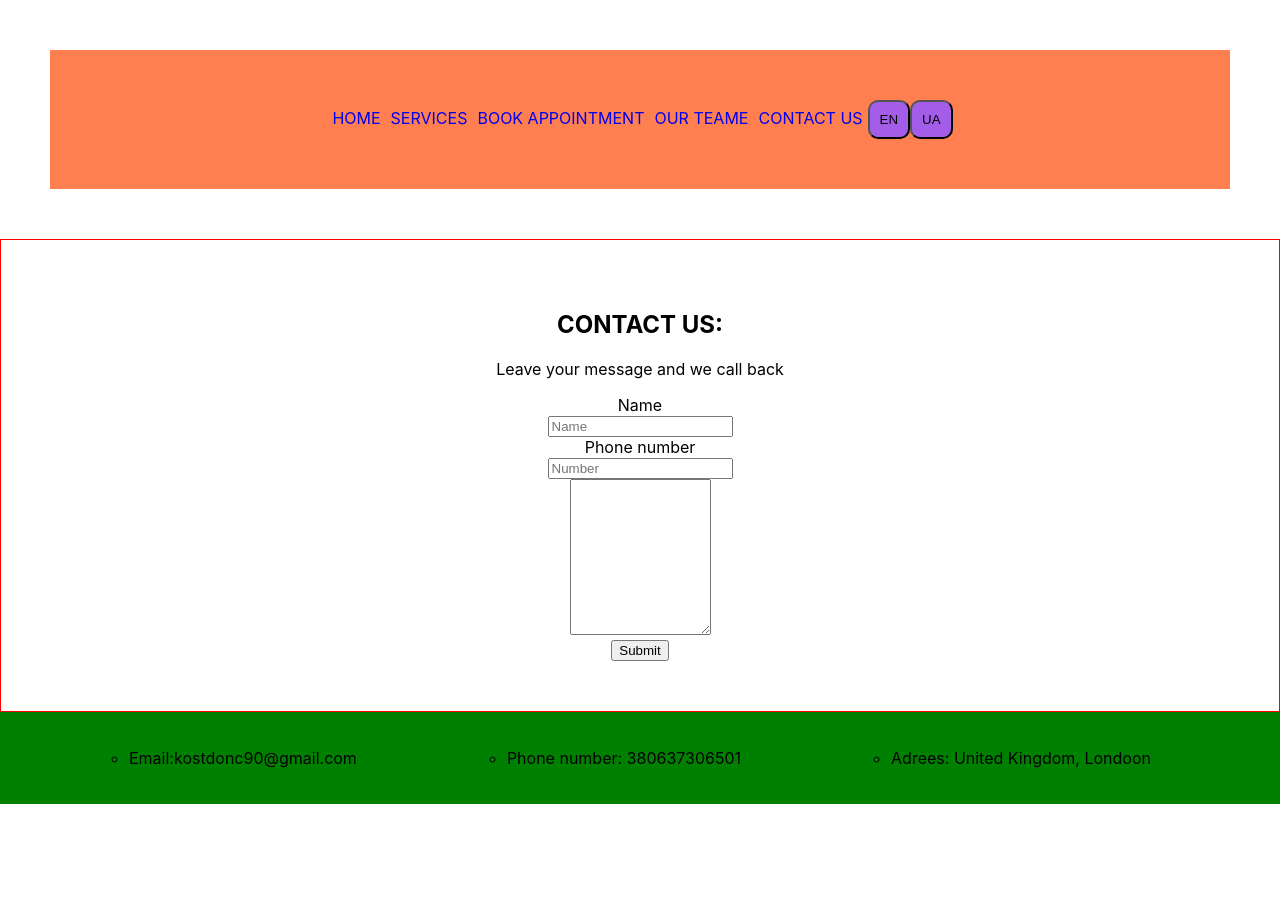
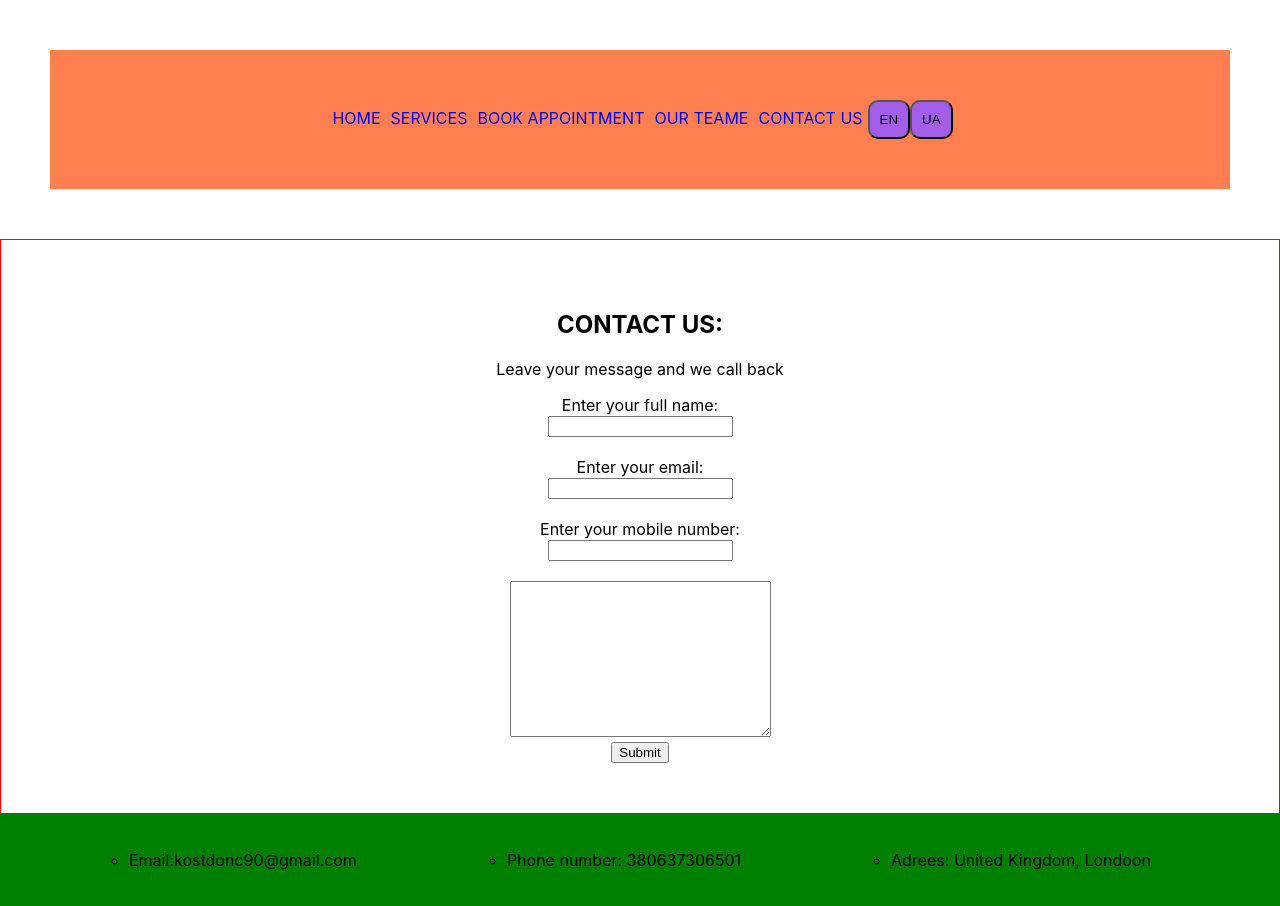
Before and after one commit to Kost90/law-app, a React (Create React App) app: page /contactus in a window 1280 px wide. Before the commit the page ends 804 px from the top, so only its background shows below. Built offline with nearby package versions, Linux system fonts and the light colour scheme.

Commit message:
created FormContact and ContactApi

```diff
--- /dev/null
+++ b/src/api/Contactsapi.js
@@ -0,0 +1,22 @@
+
+const url = 'https://64a5872d00c3559aa9bfdad8.mockapi.io/law-app'
+
+export const getContacts = async () => {
+    const response = await fetch(url)
+
+    return await response.json()
+  }
+
+  export const addContact = (contact) =>{
+    fetch(url, {
+            method: 'POST',
+            headers: {"Content-Type": "application/json"},
+            body: JSON.stringify(contact)
+        })
+  }
+
+  export const deleteContact = (id) =>{
+    fetch(url`${id}`, {
+            method: 'DELETE',
+        })
+  }
--- a/src/components/Context/UseContext.jsx
+++ b/src/components/Context/UseContext.jsx
@@ -1,49 +1,65 @@
-import { createContext, useContext, useReducer } from 'react'
-import { dataReducer } from '../reduser/dataReducer';
-import { dataActionsTypes } from '../reduser/dataActiontypes';
+import { createContext, useContext, useReducer, useState } from "react";
+import { dataReducer } from "../reduser/dataReducer";
+import { dataActionsTypes } from "../reduser/dataActiontypes";
+import { addContact } from "../../api/Contactsapi";
 
-export const DataContext = createContext()
+export const DataContext = createContext();
 
 const initialData = null;
 
+const contactData = [];
 
 export const useDataContext = () => {
+  const context = useContext(DataContext);
 
-    const context = useContext(DataContext)
-
-if (typeof context === 'undefined') {
-    throw new Error('useDataContext must be used into DataProvider!')
+  if (typeof context === "undefined") {
+    throw new Error("useDataContext must be used into DataProvider!");
   }
 
-  return context
-}
+  return context;
+};
 
 export const DataProvider = ({ children }) => {
+  const [contactstate, setcontactstate] = useState(contactData);
+
+  console.log(contactstate);
+
+  const postContact = (contact) => {
+    addContact(contact)
+
+    setcontactstate((prev) => [...prev, contact]);
+  };
 
   const [{ data }, dispatchUsers] = useReducer(dataReducer, {
     data: initialData,
-    })
+  });
 
-    const addbookData = newData => {
+  const addbookData = (newData) => {
     // fetch()
-      dispatchUsers({ type: dataActionsTypes.ADD_BOOKDATA, payload: { newData } })
-    }
+    dispatchUsers({
+      type: dataActionsTypes.ADD_BOOKDATA,
+      payload: { newData },
+    });
+  };
 
-    const removeData = dataId => {
+  const removeData = (dataId) => {
     // fetch()
-      dispatchUsers({ type: dataActionsTypes.REMOVE_DATA, payload: { dataId } })
-    }
+    dispatchUsers({ type: dataActionsTypes.REMOVE_DATA, payload: { dataId } });
+  };
 
   return (
     <DataContext.Provider
       value={{
         data,
+        contactstate,
+        postContact,
         addbookData,
         removeData,
-        }}>
+      }}
+    >
       {children}
     </DataContext.Provider>
-    )
-  }
+  );
+};
 
-  export default useDataContext
+export default useDataContext;
--- /dev/null
+++ b/src/components/ui/Form/Formcontact/FormContact.jsx
@@ -0,0 +1,65 @@
+import { useForm, FormProvider } from "react-hook-form";
+import { v4 as uuidv4 } from "uuid";
+import { Link } from "react-router-dom";
+import { useDataContext } from "../../../Context/UseContext";
+
+export default function FormContact() {
+  const { postContact } = useDataContext();
+
+  const {
+    register,
+    handleSubmit,
+    reset,
+    formState: { errors },
+  } = useForm({
+    defaultValues: {
+      name: "",
+      phone: "",
+      email: "",
+      comment: "",
+      id: uuidv4(),
+    },
+  });
+
+  const onSubmit = (data) => {
+    postContact(data)
+    reset();
+  };
+
+  return (
+    <form onSubmit={handleSubmit(onSubmit)}>
+      <div>
+        <label htmlFor="name">Enter your full name:</label>
+        <br />
+        <input type="text" {...register("name", { required: true })} />
+        {errors.name && <div style={{ color: "red" }}>Enter your name</div>}
+      </div>
+      <br />
+      <div>
+        <label htmlFor="name">Enter your email:</label>
+        <br />
+        <input type="email" {...register("email", { required: true })} />
+        {errors.name && <div style={{ color: "red" }}>Enter your email</div>}
+      </div>
+      <br />
+      <div>
+        <label htmlFor="name">Enter your mobile number:</label>
+        <br />
+        <input
+          type="number"
+          {...register("phone", { minLength: 8, maxLength: 25 })}
+        />
+        {errors.phone && <div style={{ color: "red" }}>Enter your number</div>}
+      </div>
+      <br />
+      <div>
+        <textarea
+          cols="30"
+          rows="10"
+          {...register("comment", { required: true })}
+        ></textarea>
+      </div>
+      <input type="submit" />
+    </form>
+  );
+}
--- a/src/pages/Contact_us/Contactus.jsx
+++ b/src/pages/Contact_us/Contactus.jsx
@@ -1,4 +1,4 @@
-import React, {useState} from 'react'
+import FormContact from "../../components/ui/Form/Formcontact/FormContact"
 
 export default function Contactus() {
 
@@ -7,23 +7,7 @@ export default function Contactus() {
     <div className='border'>
       <h2>Contact us:</h2>
       <p>Leave your message and we call back</p>
-      <form action="">
-      <label htmlFor="Name">
-          Name
-        </label>
-        <br />
-        <input type="text" placeholder='Name'/>
-        <br />
-        <label htmlFor="Phone number">
-          Phone number
-        </label>
-        <br />
-        <input type="number" placeholder='Number'/>
-        <br />
-        <textarea name="message" id="message" cols="15" rows="10"></textarea>
-        <br />
-        <input type="submit" />
-      </form>
+      <FormContact/>
     </div>
   )
 }
```
Lines whose indentation alone changed are shown as unchanged.
